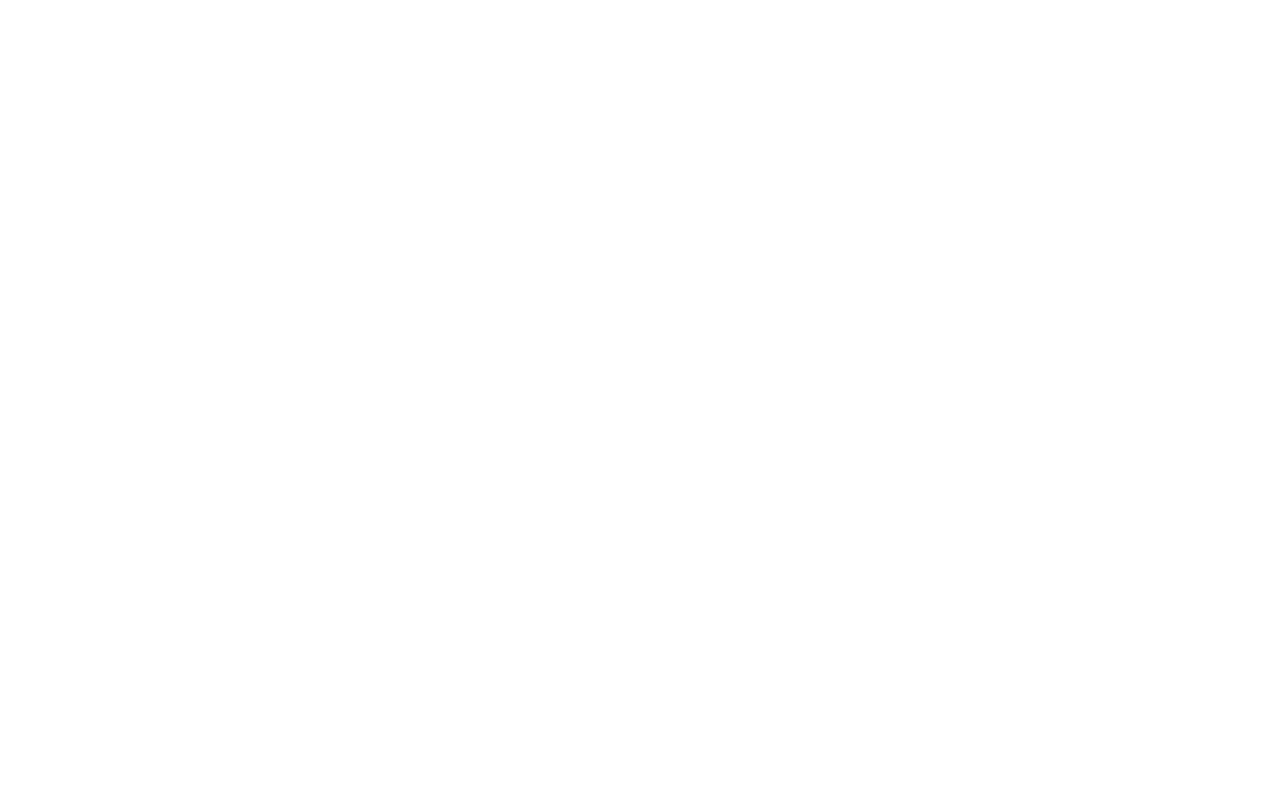
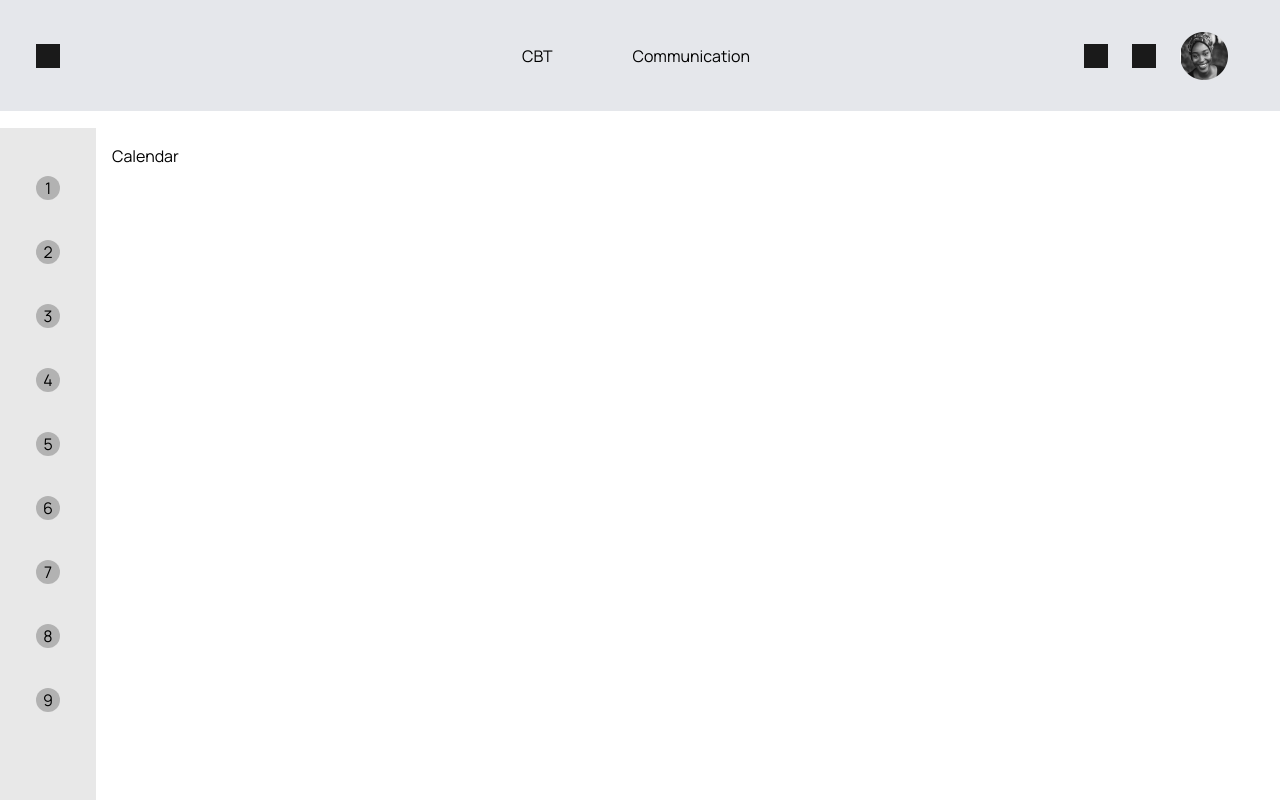
Before and after one commit to AJ1732/capstone_schoolbase_lms, a React (Vite) app: page /software/calendar in a window 1280 px wide. Before the commit this address had no page. Built offline with nearby package versions, Linux system fonts and the light colour scheme.

Commit message:
feat: link route to calendar page

```diff
--- a/src/App.jsx
+++ b/src/App.jsx
@@ -12,6 +12,7 @@ import Assignments from "./anatomy/Pages/Assignments/Assignments"
 import Results from "./anatomy/Pages/Results/Results"
 import Classroom from "./anatomy/Pages/Classroom/Classroom"
 import Attendance from "./anatomy/Pages/Attendance/Attendance"
+import Calendar from "./anatomy/Pages/Calendar/Calendar"
 
 
 function App() {
@@ -33,6 +34,7 @@ function App() {
             <Route path="/software/results" element={<Results />}/>
             <Route path="/software/classroom" element={<Classroom />}/>
             <Route path="/software/attendance" element={<Attendance />}/>
+            <Route path="/software/calendar" element={<Calendar />}/>
           </Route>
         </Routes>
       </Router>
--- /dev/null
+++ b/src/anatomy/Pages/Calendar/Calendar.jsx
@@ -0,0 +1,9 @@
+import React from 'react'
+
+const Calendar = () => {
+  return (
+    <div>Calendar</div>
+  )
+}
+
+export default Calendar
--- a/src/anatomy/Pages/Calender/Calender.jsx
+++ /dev/null
@@ -1,9 +0,0 @@
-import React from 'react'
-
-const Calender = () => {
-  return (
-    <div>Calender</div>
-  )
-}
-
-export default Calender
```
